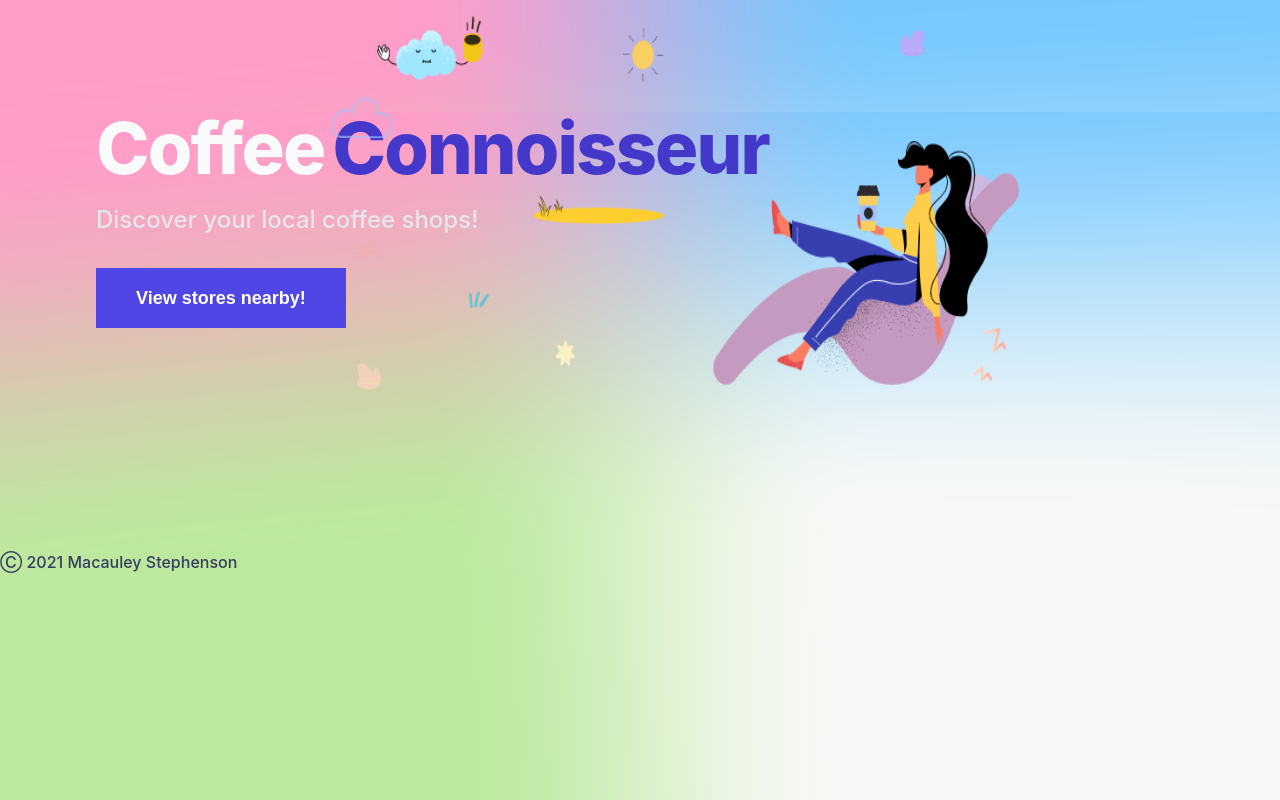
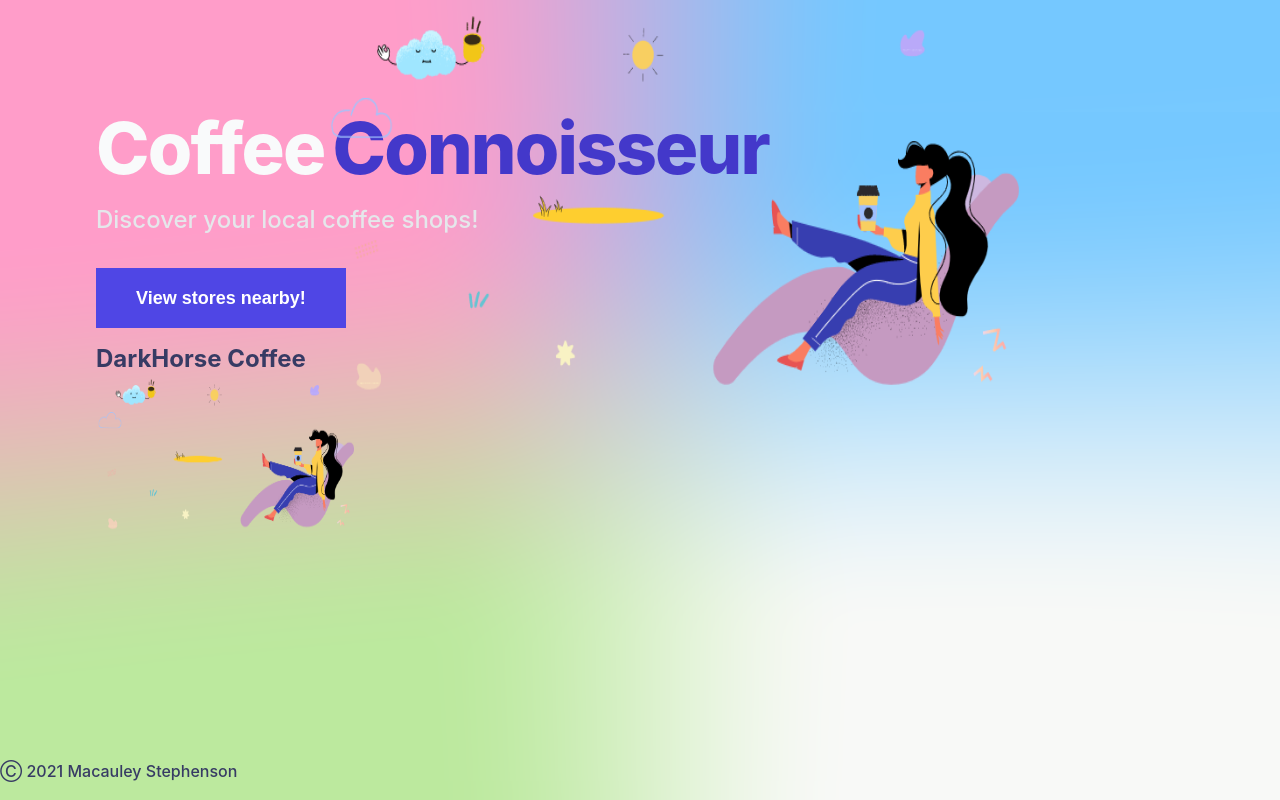
Before and after one commit to MacauleyStephenson/Coffee-Connoisseur, a Next.js app: page / in a window 1280 px wide. Built offline with nearby package versions, Linux system fonts and the light colour scheme.

Commit message:
added a basic card component

```diff
--- /dev/null
+++ b/components/card.js
@@ -0,0 +1,15 @@
+import Link from 'next/link';
+import Image from 'next/image';
+
+const Card = (props) => {
+	return (
+		<Link href={props.href}>
+			<a>
+				<h2>{props.name}</h2>
+				<Image src={props.imgUrl} width={260} height={160} />
+			</a>
+		</Link>
+	);
+};
+
+export default Card;
--- a/pages/index.js
+++ b/pages/index.js
@@ -3,6 +3,7 @@
 import styles from '../styles/Home.module.css'
 
 import Banner from '../components/banner';
+import Card from '../components/card';
 
 export default function Home() {
 	const handleOnBannerBtnClick = () => {
@@ -23,8 +24,8 @@
 				<div className={styles.heroImage}>
 				<Image src="/static/hero-image.png" width={700} height={400}/>
 				</div>
+				<Card name="DarkHorse Coffee" imgUrl="/static/hero-image.png" href="/coffee-store/darkhorse-coffee"/>
 			</main>
-
 			<footer className={styles.footer}> </footer>
 		</div>
 	)
```
Also changed, not shown: components/card.module.css (added).
